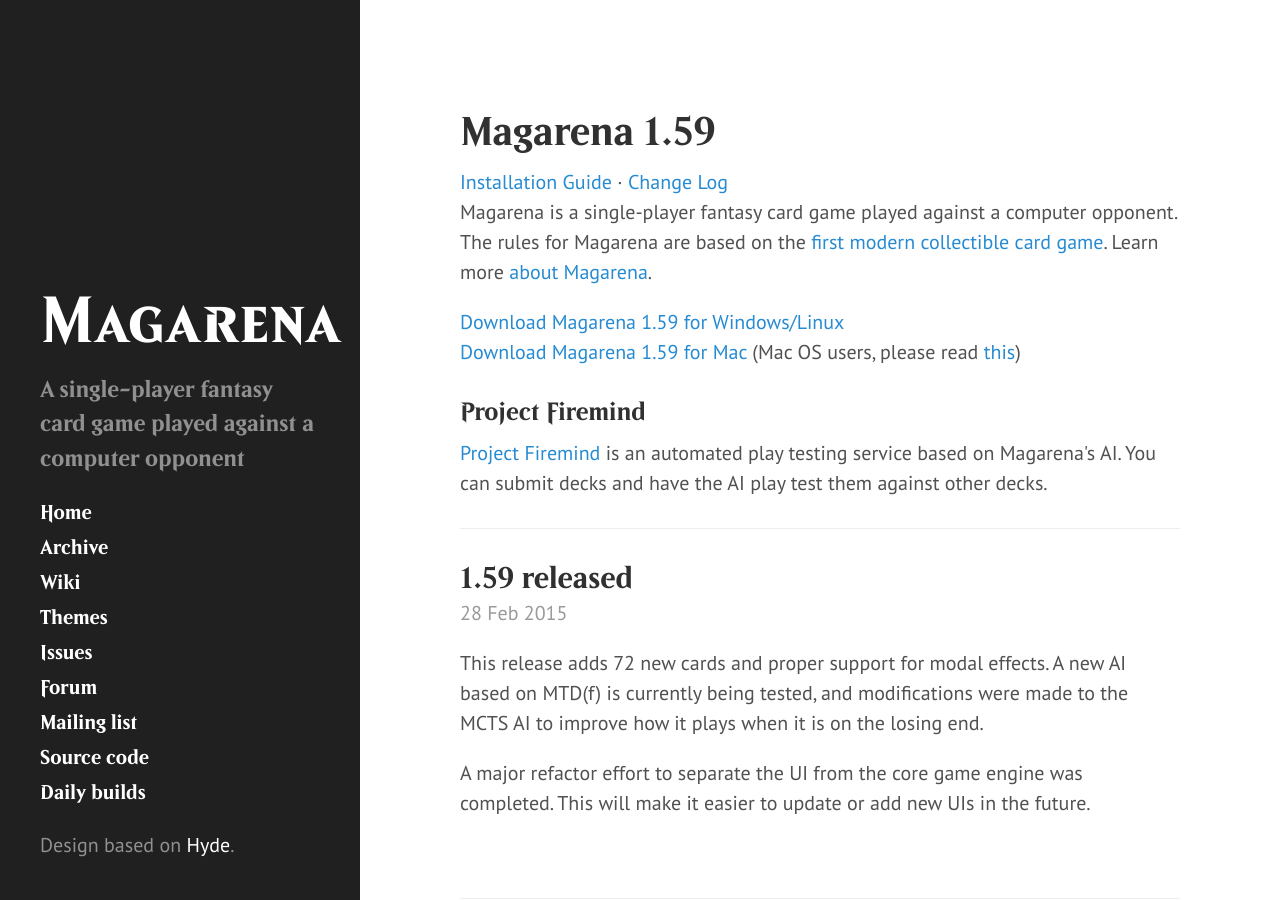
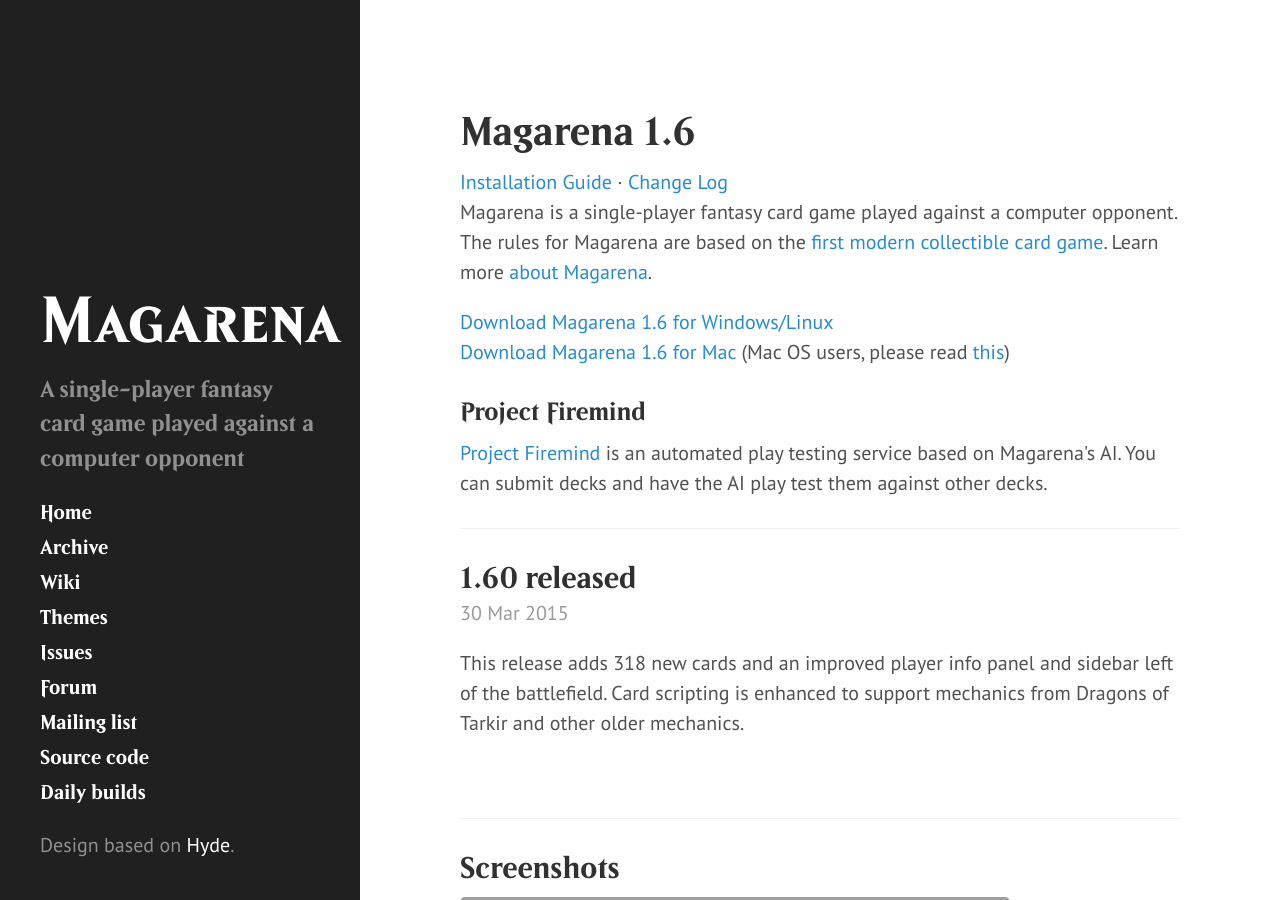
Before and after one commit to magarena/magarena.github.io, a Jekyll site: the page built from index.html, in a window 1280 px wide and 900 px high. Built offline with Jekyll 4.4.1, drawn with Linux system fonts in a browser that asks for light colours; Markdown is read by kramdown in place of the engine named in the settings; the list of posts is cut into pages by our own code; grey boxes are pictures that could not be loaded.

Commit message:
release post for 1.60

```diff
--- a/_config.yml
+++ b/_config.yml
@@ -20,7 +20,7 @@
 paginate:         1
 
 # Custom vars
-version:          1.59
+version:          1.60
 
 github:
   repo:           //github.com/magarena/magarena
--- /dev/null
+++ b/_posts/2015-03-30-1-60-released.md
@@ -0,0 +1,8 @@
+---
+layout: post
+title: "1.60 released"
+---
+
+This release adds 318 new cards and an improved player info panel and sidebar
+left of the battlefield. Card scripting is enhanced to support mechanics from
+Dragons of Tarkir and other older mechanics.
```
